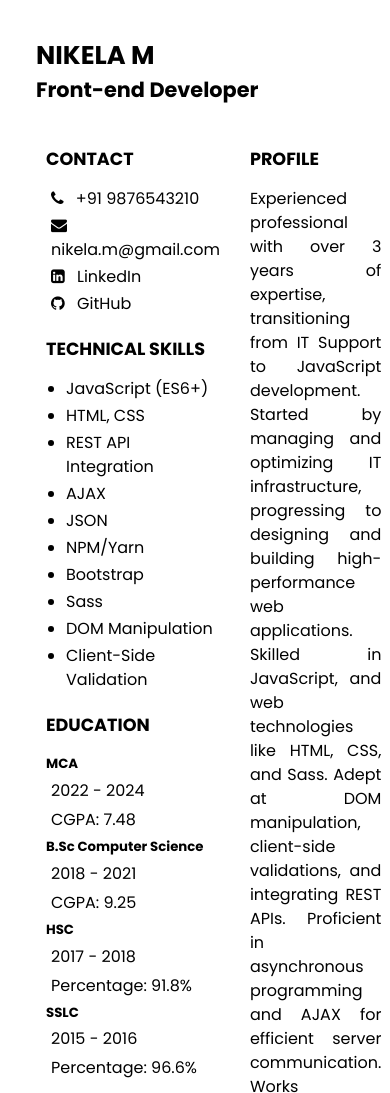
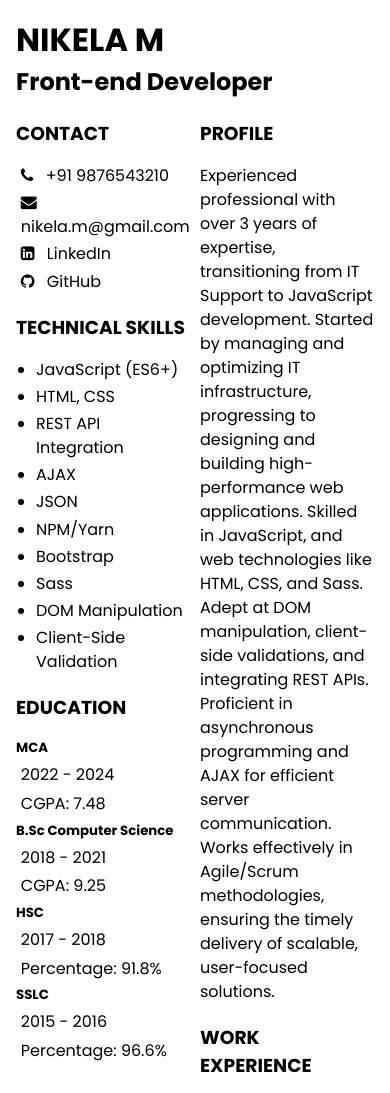
Before and after one commit to niks59-2000/resumeCV, a plain HTML site: page index.html in a window 390 px wide. Shown: the top 1093 px of the page. Drawn offline with Linux system fonts and the light colour scheme.

Commit message:
changed responsive styles

```diff
--- a/style.css
+++ b/style.css
@@ -1,7 +1,8 @@
+/* Base Styles (Mobile-First) */
 * {
     box-sizing: border-box;
+    margin: 0;
     padding: 0;
-    margin: 0;
 }
 
 html {
@@ -10,7 +11,7 @@
 
 body {
     font-family: "Poppins", sans-serif;
-    max-width:100%;
+    min-height: 100vh;
     line-height: 1.5;
     background-color: #ddd;
     display: flex;
@@ -19,34 +20,24 @@
 
 .container {
     background-color: white;
-    max-width: 100%;
+    width: 100%;
     margin: auto;
-    padding: 1.5rem;
+    padding: 1rem;
 }
 
-  header{
-    margin:20px;
-  }
-  header h1{
-    font-size:2rem;
-  }
-    header h2{
-    font-size:1.5rem;
-  }
 .wrapper {
     display: flex;
     flex-direction: row;
     justify-content: space-between;
-    margin: 0 20px;
-    gap: 15px;
+    gap: 10px;
 }
 
 .contact, .skills, .education, .profile, .experience {
-    margin: 20px 0;
+    margin: 1.25rem 0;
 }
 
 .contact h3, .skills h3, .education h3, .profile h3, .experience h3 {
-    margin: 15px 0;
+    margin: 1rem 0;
 }
 
 .col1, .col2 {
@@ -54,38 +45,39 @@
 }
 
 .contact p, .education p {
-    margin: 3px 0 3px 5px;
+    margin: 0.2rem 0 0.2rem 0.3rem;
 }
 
 .contact a {
     text-decoration: none;
     color: black;
+    word-break: break-word;
 }
 
 .contact .icon {
-    margin-right: 8px;
+    margin-right: 0.5rem;
 }
 
 .skills ul li {
-    margin: 3px 0 3px 20px;
+    margin: 0.2rem 0 0.2rem 1.25rem;
 }
 
 .education p {
-    margin: 5px;
+    margin: 0.3rem;
 }
 
 .profile {
-    text-align: justify;
+    text-align: left;
 }
 
 .experience ul li {
-    margin: 5px 0;
+    margin: 0.3rem 0;
 }
 
 .job {
     font-family: Georgia, 'Times New Roman', Times, serif;
     font-size: 0.9rem;
-    margin: 5px 0;
+    margin: 0.3rem 0;
     color: #333;
 }
 
@@ -94,40 +86,19 @@
 }
 
 .jobs {
-    margin: 15px 0;
+    margin: 1rem 0;
 }
 
-  /* Add responsive styles for larger screens */
+/* Responsive Adjustments for Larger Screens */
 @media (min-width: 768px) {
     .container {
         max-width: 70%;
     }
+}
+
+@media (min-width: 1024px) {
     .wrapper {
         flex-direction: row;
-    }
-    .contact,.skills,.education,.profile,.experience{
-        margin-bottom:30px;
+        gap: 15px;
     }
 }
-
-  @media (max-width: 500px) {
-    .container {
-        padding: 1rem;
-      }
-      .wrapper {
-        gap: 30px; /* Spacing between columns */
-        padding: 0 10px;
-      }
-      .col1, .col2 {
-        flex: 1 1 50%; /* Keep two columns but avoid crowding */
-      }
-      header h1 {
-        font-size: 1.6rem;
-      }
-      header h2 {
-        font-size: 1.3rem;
-      }
-      h3{
-        font-size:1.1rem;
-      }
-  }
```
Lines whose indentation alone changed are shown as unchanged.
